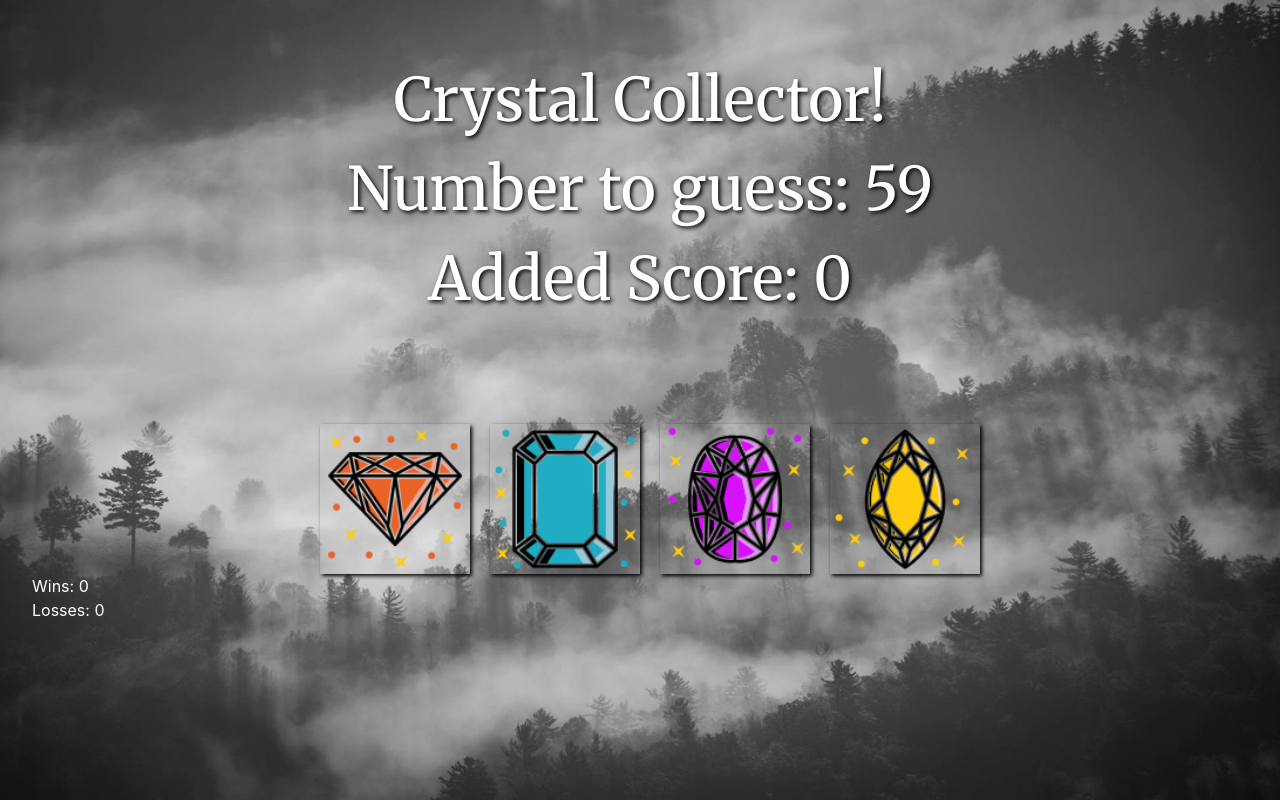
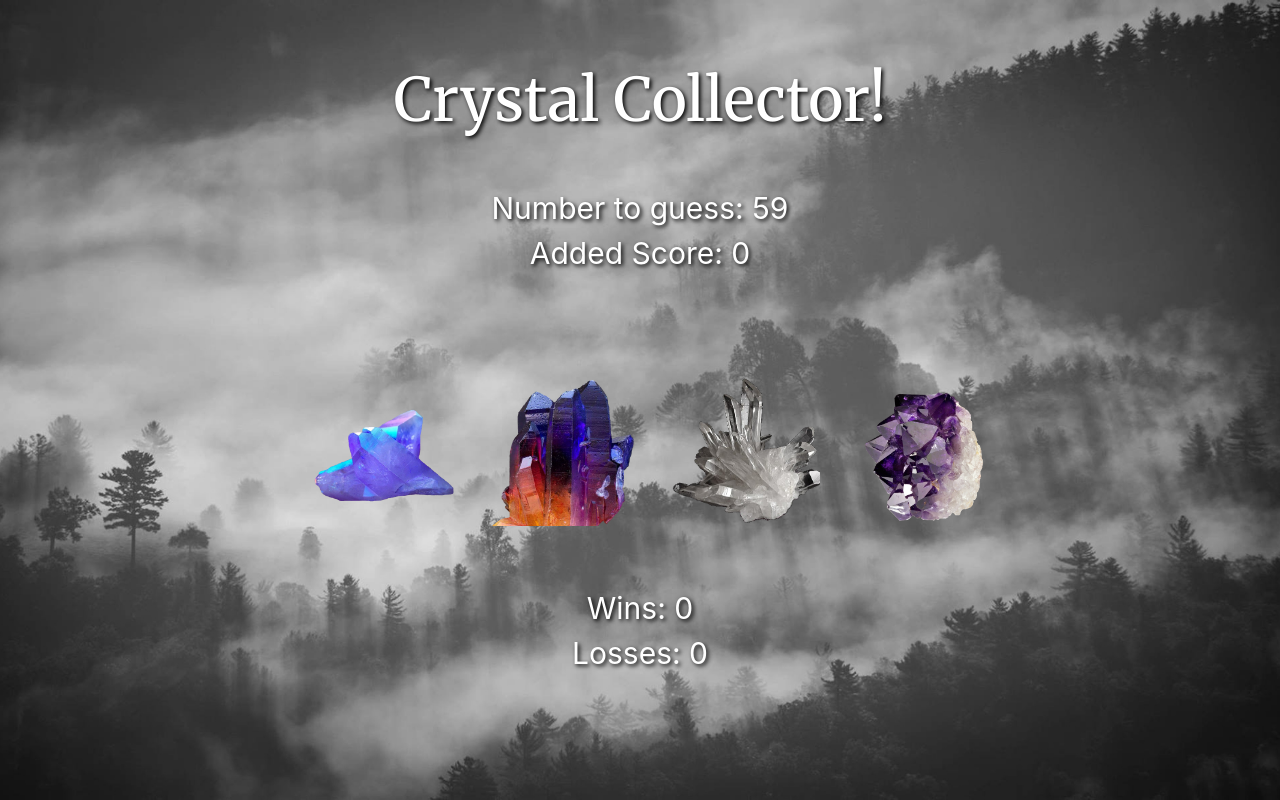
Before and after one commit to Bcalderon400/unit-4-game, a plain HTML site: page index.html in a window 1280 px wide. Drawn offline with nearby package versions, Linux system fonts and the light colour scheme.

Commit message:
changed images, added hover effects and cursor change

```diff
--- a/assets/css/style.css
+++ b/assets/css/style.css
@@ -15,21 +15,39 @@ body {
     background: rgba(0, 0, 0, 0.0);
 }
 
-h1, #numToguess, #counter {
+h1 {
     font-family: 'Merriweather', serif;
     font-size: 60px;
     text-align: center;
     text-shadow: 2px 2px 4px #000000;
+    margin-bottom: 50px;
 }
 
 .crystals {
     display: flex;
     margin-top: 100px;
     justify-content: center;
+    margin-bottom: 60px;
 }
+
 .crystal {
     height: 150px;
     width: 150px;
-    margin-left: 20px;
-    box-shadow: 2px 2px 4px #000000;
+    margin-left: 30px;
+    cursor: pointer;
 }
+
+.crystal:hover {
+    -moz-box-shadow: 0 0 10px #ccc;
+    -webkit-box-shadow: 0 0 10px #ccc;
+    box-shadow: 0 0 10px #ccc;
+}
+
+#numToguess,
+#counter,
+.win,
+.loss {
+    font-size: 30px;
+    text-align: center;
+    text-shadow: 2px 2px 4px #000000;
+}
--- a/assets/javascript/game.js
+++ b/assets/javascript/game.js
@@ -13,10 +13,10 @@ var resetStart = function() {
     $(".crystals").empty();
 
     var images = [
-        './assets/images/diamond.png',
-        './assets/images/emerald.png',
-        './assets/images/pearl.png',
-        './assets/images/marquis.png'
+        './assets/images/crystal3.png',
+        './assets/images/crystal4.png',
+        './assets/images/crystal1.png',
+        './assets/images/crystal2.png'
     ];
 
     random_result = Math.floor(Math.random() * (max - min) + min);
```
Also changed, not shown: assets/images/crystal1.png (added), assets/images/crystal2.png (added), assets/images/crystal3.png (added), assets/images/crystal4.png (added), assets/images/gem1.png (added), assets/images/gem2.png (added), assets/images/gem3.png (added), assets/images/gem4.png (added).
